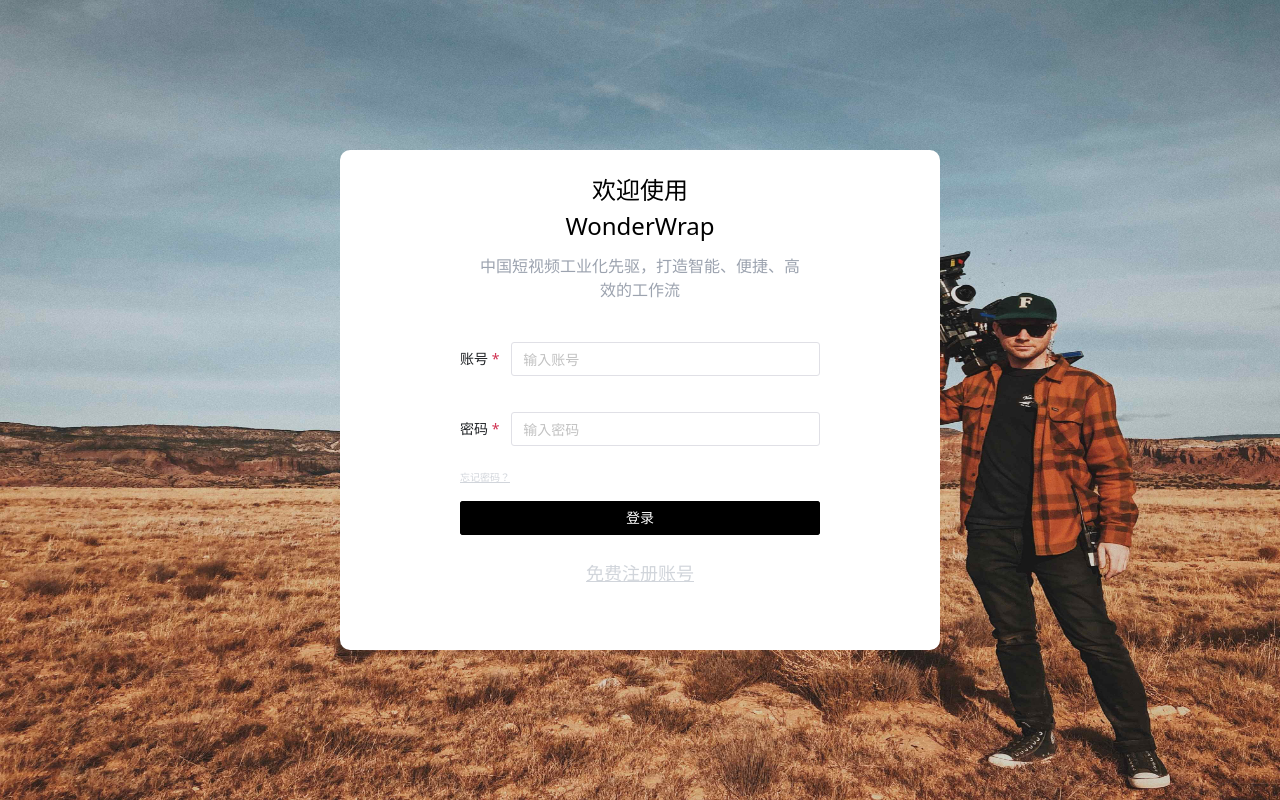
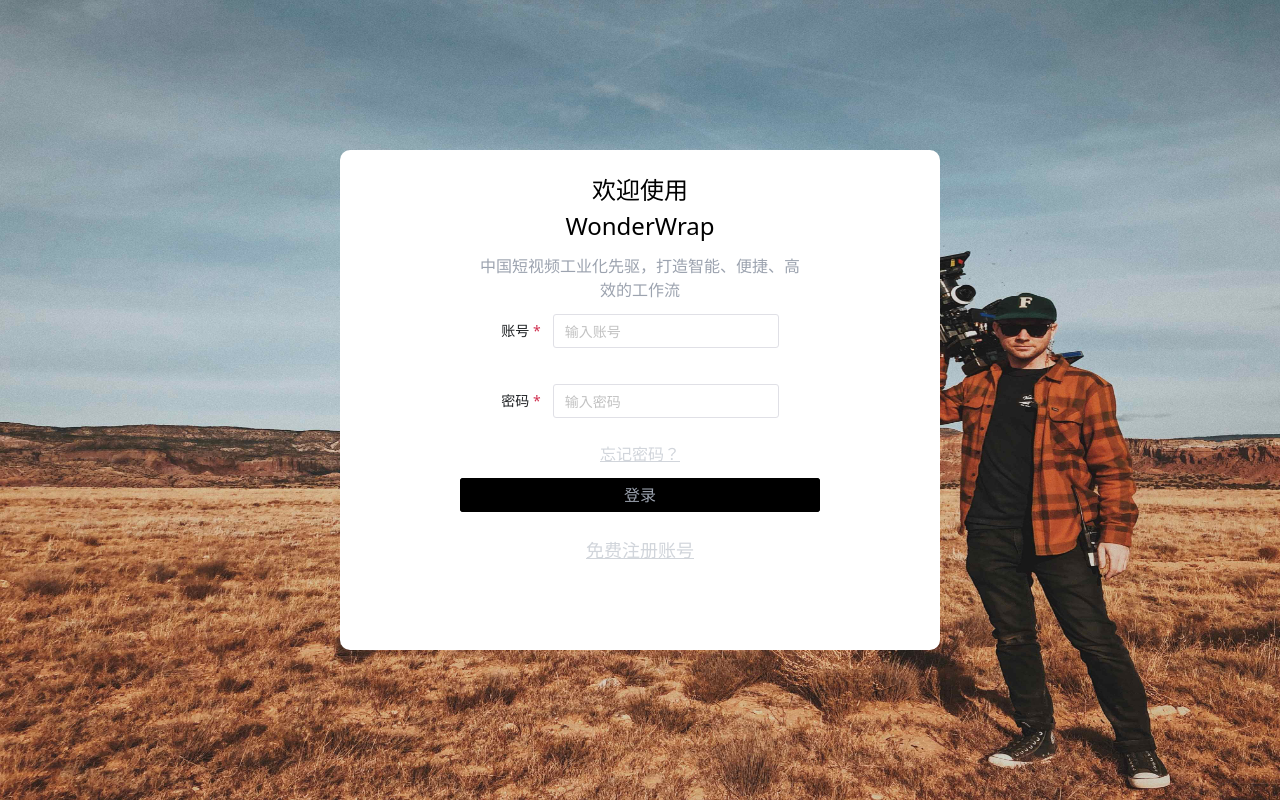
Before and after one commit to Rochester-Ting/photographer, a Vue app: page /#/login in a window 1280 px wide. Built offline with nearby package versions, Linux system fonts and the light colour scheme.

Commit message:
美化css

```diff
--- a/src/pages/Login/Login.vue
+++ b/src/pages/Login/Login.vue
@@ -3,16 +3,7 @@
     <div class="login-content-wrapper bg-white flex flex-col items-center">
       <div class="mt-6 text-2xl">欢迎使用</div>
       <div class="mt-1 text-2xl">WonderWrap</div>
-      <div
-        class="
-          login-content-desc
-          mt-3
-          text-base text-gray-400
-          flex flex-col
-          items-center
-          justify-center
-        "
-      >
+      <div class="login-content-desc">
         <span>中国短视频工业化先驱，打造智能、便捷、高</span>
         <span> 效的工作流</span>
       </div>
@@ -97,6 +88,13 @@
     border-radius: 10px;
     .login-content-desc {
       width: 360px;
+      @apply mt-3;
+      @apply text-base;
+      @apply text-gray-400;
+      @apply flex;
+      @apply flex-col;
+      @apply items-center;
+      @apply justify-center;
     }
   }
 }
```
